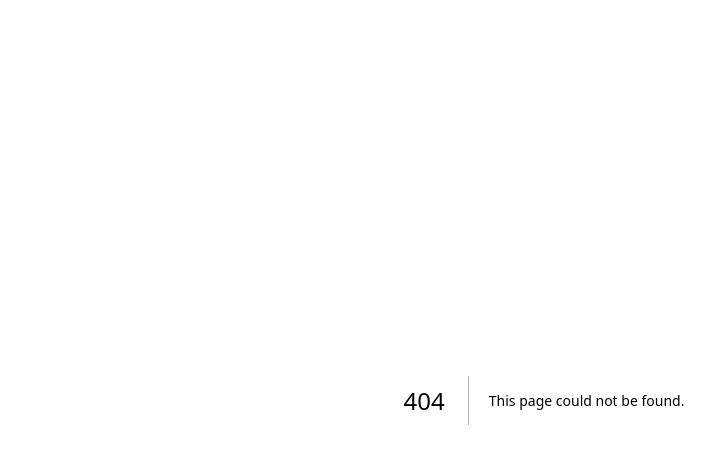
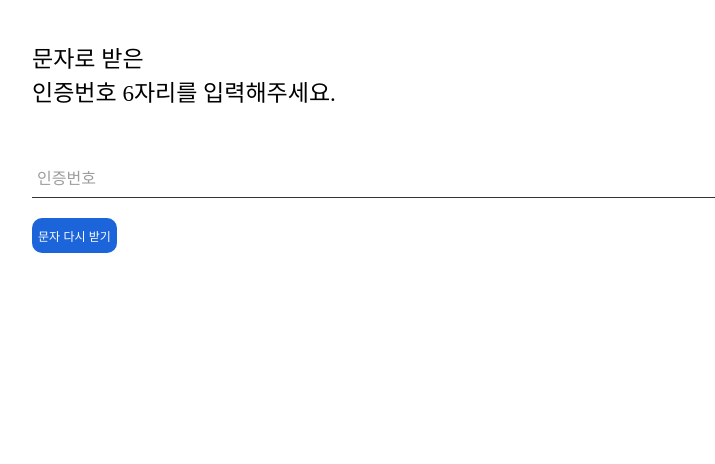
Before and after one commit to slobbie/next-template, a Next.js app in the folder app/: page /join/certified in a window 1280 px wide. Before the commit this address had no page. Shown: the top 464 px of the page, without its empty margins (96-811 px from the left). Built offline with nearby package versions, Linux system fonts and the light colour scheme.

Commit message:
[ADD] 회원 가입 휴대폰 인증 페이지 퍼블리싱

```diff
--- /dev/null
+++ b/app/src/app/join/certified/page.tsx
@@ -0,0 +1,46 @@
+import TypoCommon from '@/common/components/typography/TypoCommon'
+import React from 'react'
+import styles from '@/join/style/join.module.scss'
+import Container from '@/common/components/container/Container'
+import Space from '@/common/components/space/Space'
+import InputLabelAnimation from '@/common/components/input/InputLabelAnimation'
+import ButtonCommon from '@/common/components/button/ButtonCommon'
+import certifiedStyle from '@/join/style/certified.module.scss'
+
+// 회원 가입 인증
+const Certified = () => {
+  return (
+    <div className={styles.wrapper}>
+      <div className={certifiedStyle.content}>
+        <Container
+            position='flex-col'
+            justifyContent='flex-start'
+            alignContent='flex-start'
+          >
+            <Space bottom={40} />
+            <TypoCommon typographyType="t5">
+              문자로 받은<br/> 인증번호  6자리를 입력해주세요.
+            </TypoCommon>
+            <Space bottom={40} />
+            <div className={certifiedStyle.input_box}>
+              <InputLabelAnimation
+                label='인증번호'
+                id='ssNum'
+                maxLength={6}
+                type='text'
+                text={''}
+              />
+              <Space bottom={20} />
+              <ButtonCommon size='S' color='gray600' backgroundColor='gray300' >
+                <TypoCommon typographyType="st5">
+                  문자 다시 받기
+                </TypoCommon>
+              </ButtonCommon>
+            </div>
+          </Container>
+      </div>
+    </div>
+  )
+}
+
+export default Certified
--- a/app/src/app/join/layout.tsx
+++ b/app/src/app/join/layout.tsx
@@ -12,7 +12,9 @@ export default function Layout({
   children: React.ReactNode
 }) {
   return (
-    <div>
+    <div
+    // style={{ width: '100%'}}
+    >
       {children}
     </div>
   )
--- a/app/src/app/join/page.tsx
+++ b/app/src/app/join/page.tsx
@@ -7,12 +7,12 @@ import TypoCommon from '@/common/components/typography/TypoCommon'
 import Space from '@/common/components/space/Space'
 import ButtonCommon from '@/common/components/button/ButtonCommon'
 import clearIcon from '@/public/icon/clear.svg'
-import SelectBottomSheet from '@/app/join/components/select/SelectBottomSheet'
 import Dot from '@/common/components/dot/Dot'
 import { inputToggleInterface, memberInfoInterface } from '@/join/interface/join.interface'
-import BottomSheetList from '@/common/components/bottomSheet/BottomSheetList'
 import BottomSheetCustom from '@/common/components/bottomSheet/BottomSheetCustom'
 import CheckBox from '@/common/components/checkBox/CheckBox'
+import BottomSheetList from '@/common/components/bottomSheet/BottomSheetList'
+import SelectBottomSheet from '@/join/components/select/SelectBottomSheet'
 
 
 /** 회원 가입 페이지 */
--- /dev/null
+++ b/app/src/app/join/style/certified.module.scss
@@ -0,0 +1,12 @@
+.content {
+  width: 80%;
+  margin: 0 auto;
+}
+
+.btn_box {
+  width: 500px;
+}
+
+.input_box {
+  width: 100%;
+}
--- a/app/src/common/components/button/ButtonCommon.module.scss
+++ b/app/src/common/components/button/ButtonCommon.module.scss
@@ -4,7 +4,7 @@
     height: 50px;
     background-color: colors.$primary-color;
     border: none;
-    border-radius: 18px;
+    border-radius: 10px;
     color: colors.$gray100;
     font-size: 16px;
     a {
@@ -21,11 +21,13 @@
 }
 
 .S {
-    width: 22%
+    max-width: 30%;
+    width: auto;
+    height: 35px;
 }
 
 .M {
-    width: 48%
+    width: 48%;
 }
 
 .L {
--- a/app/src/common/components/button/ButtonCommon.tsx
+++ b/app/src/common/components/button/ButtonCommon.tsx
@@ -1,10 +1,13 @@
 import React, { ButtonHTMLAttributes, Ref, forwardRef, useMemo } from 'react'
 import styles from '@/common/components/button/ButtonCommon.module.scss'
+import colors from '@/styles/colors.module.scss'
 
 type size = 'S' | 'M' | 'L'
 
 interface ButtonCommonProps extends ButtonHTMLAttributes<HTMLButtonElement> {
   size?: size
+  color?: string
+  backgroundColor?: string
   children?: React.ReactNode
 }
 
@@ -14,11 +17,19 @@ interface ButtonCommonProps extends ButtonHTMLAttributes<HTMLButtonElement> {
 const ButtonCommon = forwardRef(function ButtonCommon
   (props: ButtonCommonProps, forwardRef: Ref<HTMLButtonElement>){
 
-  const {size = 'M', children, ...rest} = props
+  const {size = 'M', color, backgroundColor, children, ...rest} = props
+
+  const styleMemo = useMemo(() =>
+  ({
+     color: color ? colors[color as string] : colors['gray100'],
+     backgroundColor: backgroundColor? colors[backgroundColor as string] : colors['primary-color']
+  }), [color])
+
 
   return (
     <button
       ref={forwardRef}
+      style={styleMemo}
       className={`${styles.button} ${styles[size]}`}
       {...rest}
     >
```
